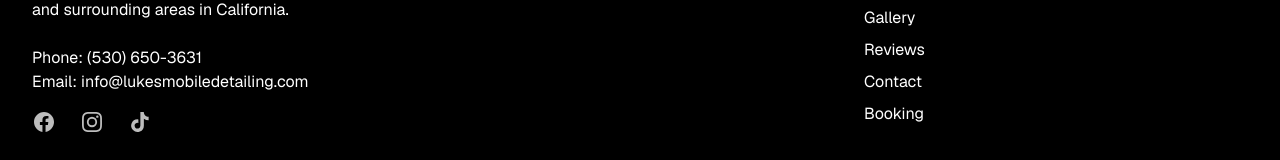
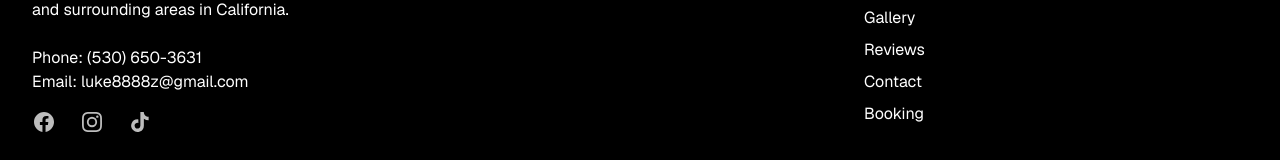
Before and after one commit to peymannaderi10/lukesmobiledetailingllc.com, a Next.js app: page / in a window 1280 px wide. Shown: the part 4065-4225 px from the top of the page. Built offline with nearby package versions, Linux system fonts and the light colour scheme.

Commit message:
update email footer

```diff
--- a/src/components/Footer.tsx
+++ b/src/components/Footer.tsx
@@ -64,7 +64,7 @@
               <p>Service Area: Yuba City, Marysville, Meridian, Live Oak, Olivehurst, Linda, Gridley, Sutter, Plumas Lake, and surrounding areas in California.</p>
               <br></br>
               <p>Phone: (530) 650-3631</p>
-              <p>Email: info@lukesmobiledetailing.com</p>
+              <p>Email: luke8888z@gmail.com</p>
             </address>
             <div className="flex space-x-6">
               {navigation.social.map((item) => (
```
